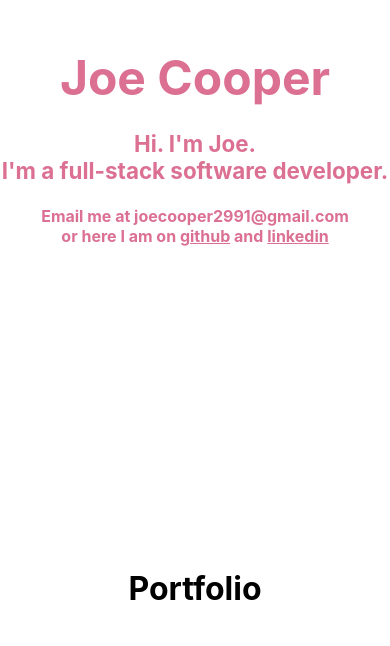
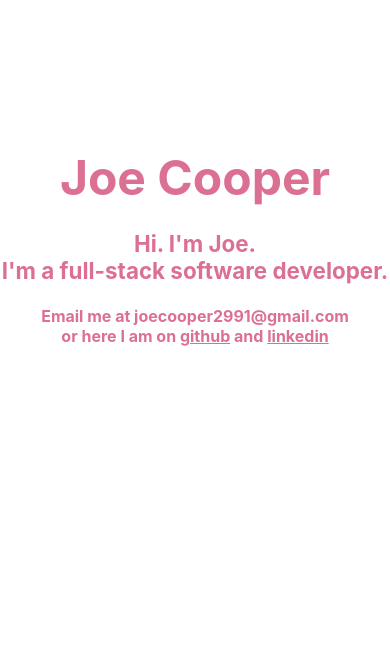
Before and after one commit to joecooper1/pf, a React (Create React App) app: page / in a window 390 px wide. Shown: the part 175-821 px from the top of the page. Built offline with nearby package versions, Linux system fonts and the light colour scheme.

Commit message:
make bio full height on mobile

```diff
--- a/src/styles/Bio.js
+++ b/src/styles/Bio.js
@@ -29,9 +29,6 @@ export const SmallText = styled.p`
 export const View = styled.header`
   display: flex;
   flex-direction: column;
-  margin-top: ${props=> {
-    return props.dimensions.width > 1024 ? '0' : '-100px'
-  }};
   height: ${props => `${props.dimensions.height}px`};
   justify-content: center;
 `;
```
